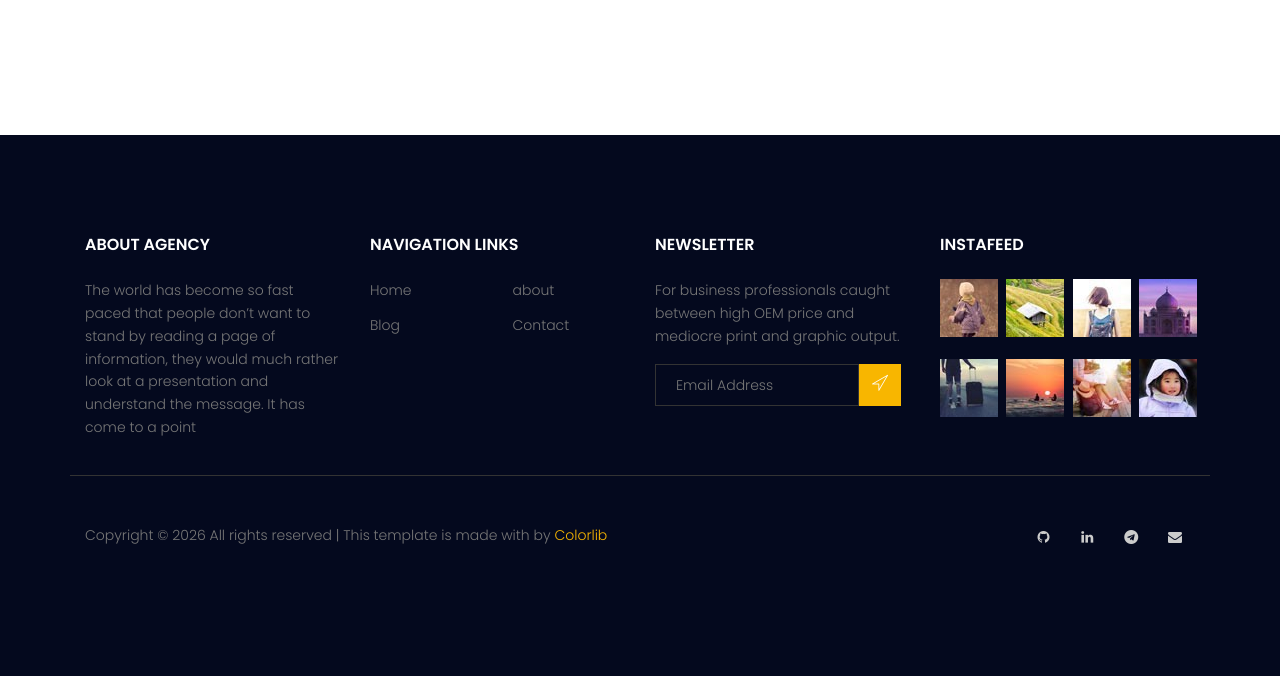
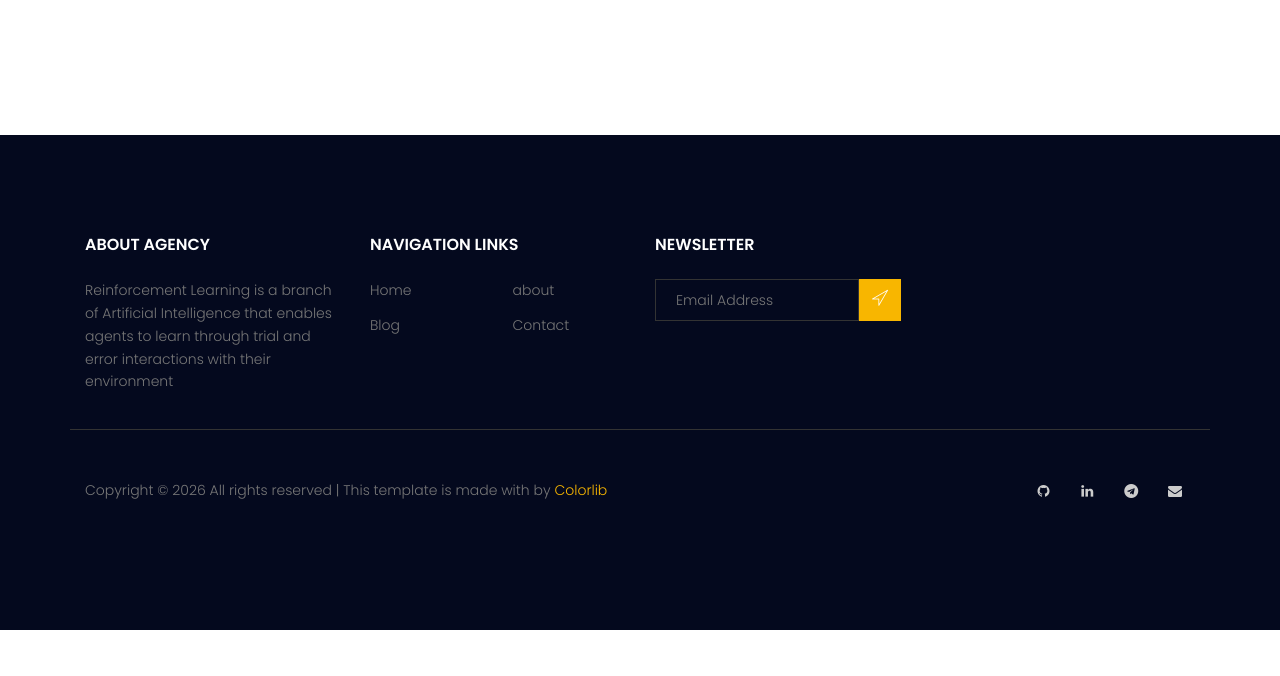
Before and after one commit to M-H-Tabatabai/Blog_Site_Django, a Django app: page /website/about/ in a window 1280 px wide. Shown: the part 1826-2502 px from the top of the page. After the commit the page ends 2456 px from the top, so only its background shows below. Run offline with Django 5.2, Linux system fonts and the light colour scheme; some libraries are stand-ins or nearby versions.

Commit message:
Update base.html

```diff
--- a/templates/base.html
+++ b/templates/base.html
@@ -105,9 +105,9 @@
                     <div class="single-footer-widget">
                         <h6>About Agency</h6>
                         <p>
-                            The world has become so fast paced that people don’t want to stand by reading a page of
-                            information, they would much rather look at a presentation and understand the message. It
-                            has come to a point
+                            Reinforcement Learning is a branch of Artificial Intelligence
+                            that enables agents to learn through trial and error interactions
+                            with their environment
                         </p>
                     </div>
                 </div>
@@ -133,10 +133,6 @@
                 <div class="col-lg-3  col-md-6 col-sm-6">
                     <div class="single-footer-widget">
                         <h6>Newsletter</h6>
-                        <p>
-                            For business professionals caught between high OEM price and mediocre print and graphic
-                            output.
-                        </p>
                         <div>
                             {% if messages %}
                                 <ul class="messages">
@@ -162,19 +158,6 @@
                     </div>
                 </div>
                 <div class="col-lg-3  col-md-6 col-sm-6">
-                    <div class="single-footer-widget mail-chimp">
-                        <h6 class="mb-20">InstaFeed</h6>
-                        <ul class="instafeed d-flex flex-wrap">
-                            <li><img src="{% static 'img/i1.jpg' %}" alt=""></li>
-                            <li><img src="{% static 'img/i2.jpg' %}" alt=""></li>
-                            <li><img src="{% static 'img/i3.jpg' %}" alt=""></li>
-                            <li><img src="{% static 'img/i4.jpg' %}" alt=""></li>
-                            <li><img src="{% static 'img/i5.jpg' %}" alt=""></li>
-                            <li><img src="{% static 'img/i6.jpg' %}" alt=""></li>
-                            <li><img src="{% static 'img/i7.jpg' %}" alt=""></li>
-                            <li><img src="{% static 'img/i8.jpg' %}" alt=""></li>
-                        </ul>
-                    </div>
                 </div>
             </div>
 
```
